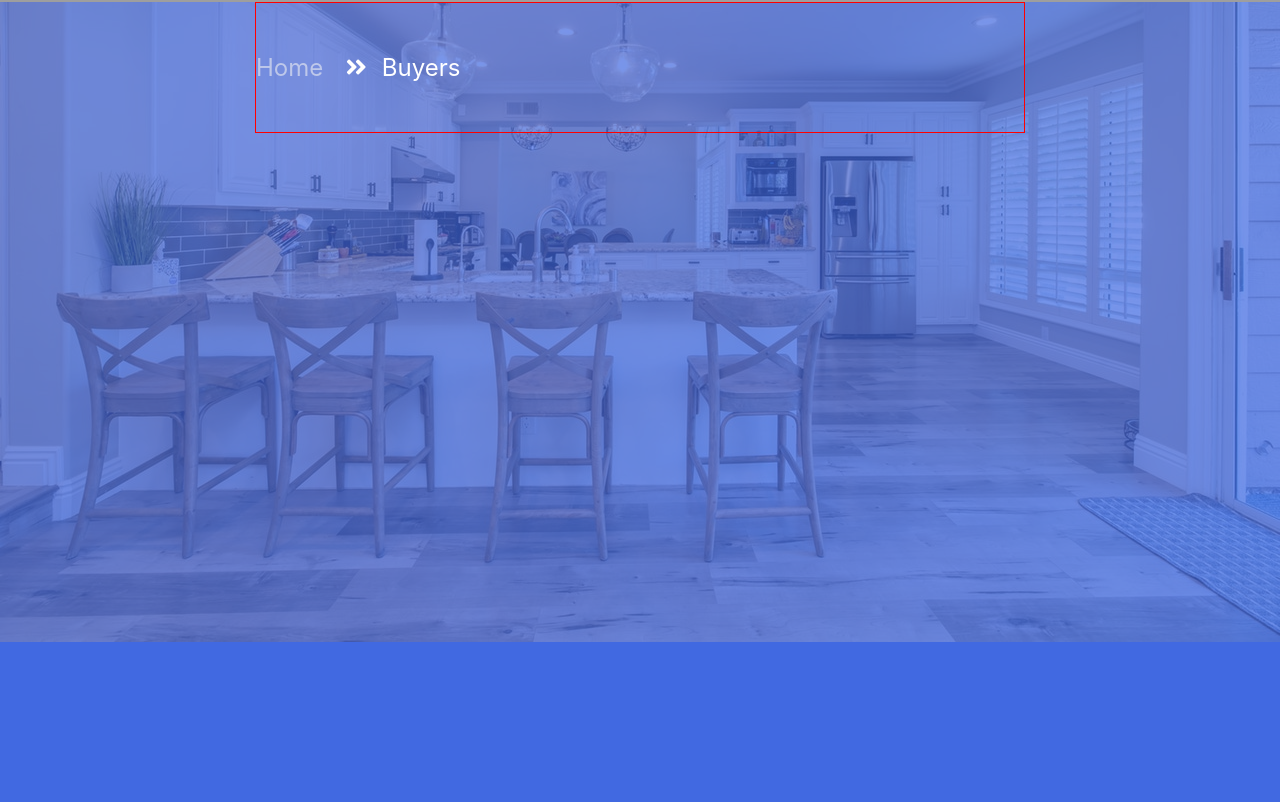
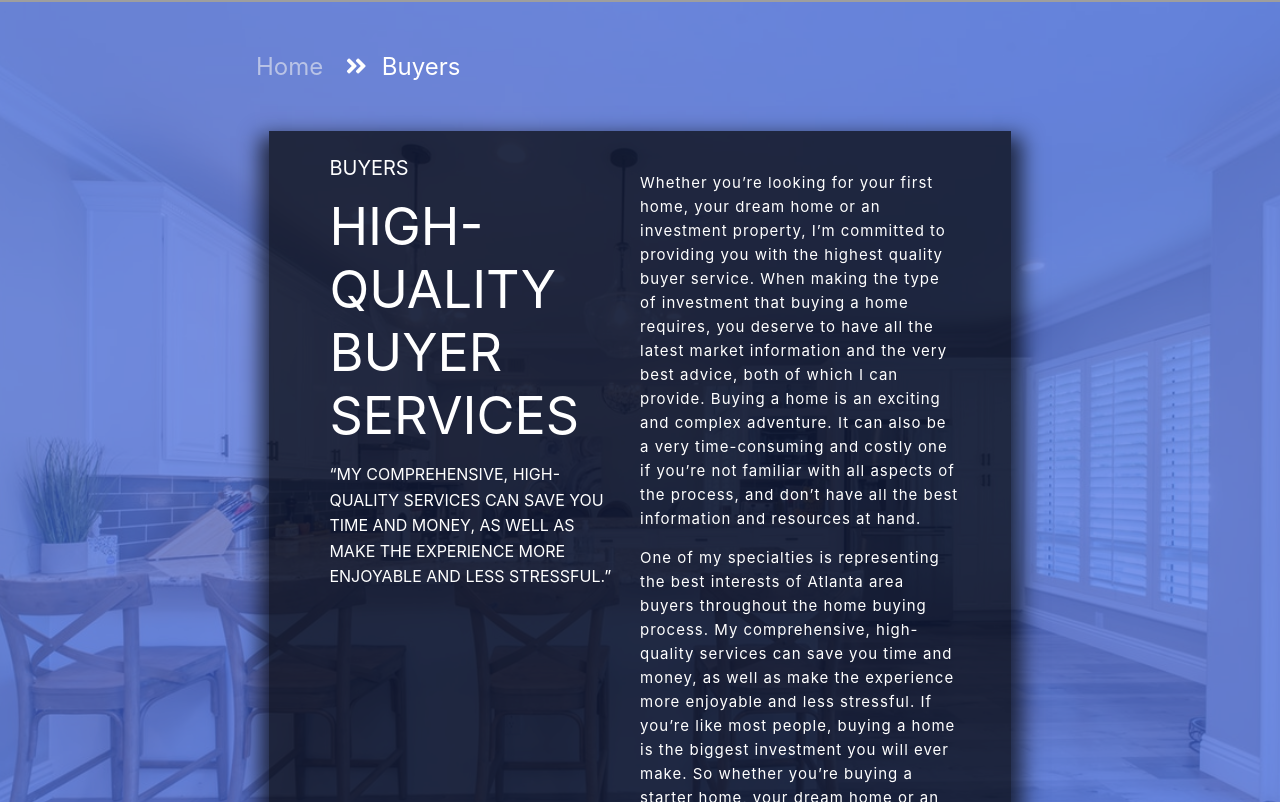
Before and after one commit to ArizonaMangoJuice/Home-Brokers, a React (Create React App) app: page /buyers in a window 1280 px wide. Shown: the part 718-1520 px from the top of the page. Built offline with nearby package versions, Linux system fonts and the light colour scheme; grey boxes are pictures that could not be loaded.

Commit message:
added place holder text for buyers

```diff
--- a/src/components/BuyerJumbo/BuyerJumbo.css
+++ b/src/components/BuyerJumbo/BuyerJumbo.css
@@ -13,7 +13,7 @@
 .container-b-info{
     position: relative;
     width: 60%;
-    border: 1px solid red;
+    /* border: 1px solid red; */
     margin: 0 auto 0 auto;
     padding: 50px 0 0 0 ;
     z-index: 1;
@@ -72,3 +72,52 @@
 .no-margin{
     margin: 0;
 }
+
+.title-and-info{
+    width: 90%;
+    display: grid;
+    grid-template-columns: 1fr 1fr 0;
+    padding: 25px;
+    /* border: 1px solid red; */
+    margin: auto;
+    color: white;
+    font-size: 18px;
+    grid-gap: 25px;
+}
+
+
+.page-info-container{
+    /* background-color: ; */
+}
+
+.page-info-title{
+    font-size: 20px;
+    width: 90%;
+    margin: 0 0 15px 35px;
+}
+
+.page-info-long-title{
+    font-size: 52px;
+    padding: 0;
+    margin: 0 0 0 35px;
+    width: 90%;
+    margin-right: auto;
+}
+
+.page-info-block{
+    font-size: 16px;
+    line-height: 1.6;
+    margin: 15px 0 0 35px;
+    width: 90%;
+}
+
+.readable-color{
+    background-color: rgba(0, 0, 0, 0.7);
+    box-shadow: 1px 15px 20px 10px rgba(0, 0, 0, 0.7);
+}
+
+.page-info-long-info{
+    font-size: 15px;
+    line-height: 1.6;
+    letter-spacing: 1px;
+}
--- a/src/components/BuyerJumbo/BuyerJumbo.js
+++ b/src/components/BuyerJumbo/BuyerJumbo.js
@@ -21,6 +21,17 @@ export default function BuyerJumbo(){
                         <i className="current-page fas fa-angle-double-right"></i>
                         <span className='current-page'>Buyers</span>
                     </nav>
+                    <div className='title-and-info readable-color'>
+                        <div className='page-info-container'>
+                            <p className='page-info-title'>BUYERS</p>
+                            <p className='page-info-long-title'>HIGH-QUALITY BUYER SERVICES</p>
+                            <p className='page-info-block'>“MY COMPREHENSIVE, HIGH-QUALITY SERVICES CAN SAVE YOU TIME AND MONEY, AS WELL AS MAKE THE EXPERIENCE MORE ENJOYABLE AND LESS STRESSFUL.”</p>
+                        </div>
+                        <div className='page-info-long-info'>
+                            <p>Whether you’re looking for your first home, your dream home or an investment property, I’m committed to providing you with the highest quality buyer service. When making the type of investment that buying a home requires, you deserve to have all the latest market information and the very best advice, both of which I can provide. Buying a home is an exciting and complex adventure. It can also be a very time-consuming and costly one if you’re not familiar with all aspects of the process, and don’t have all the best information and resources at hand.</p>
+                            <p>One of my specialties is representing the best interests of Atlanta area buyers throughout the home buying process. My comprehensive, high-quality services can save you time and money, as well as make the experience more enjoyable and less stressful. If you’re like most people, buying a home is the biggest investment you will ever make. So whether you’re buying a starter home, your dream home or an investment property, why not take advantage of my experience as a local market expert for Atlanta to make the most informed decisions you can, every step of the way?</p>
+                        </div>
+                    </div>
                 </div>
             </div>
             <div className='mch for-buyers-color relative'>
```
